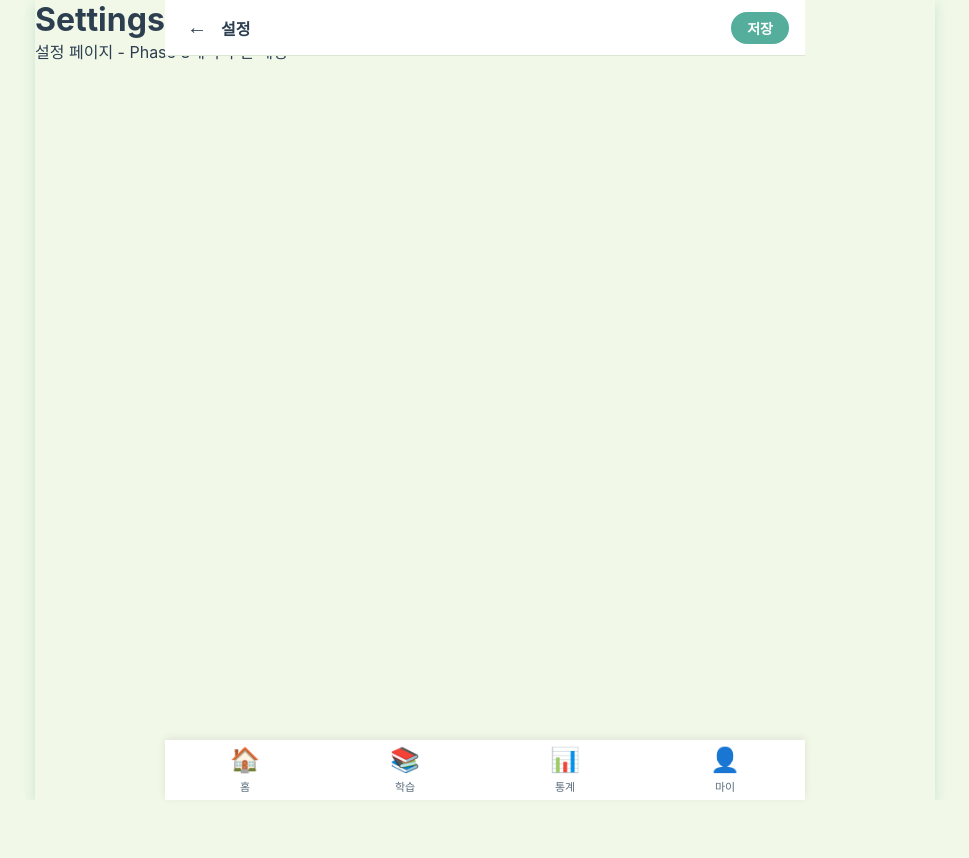
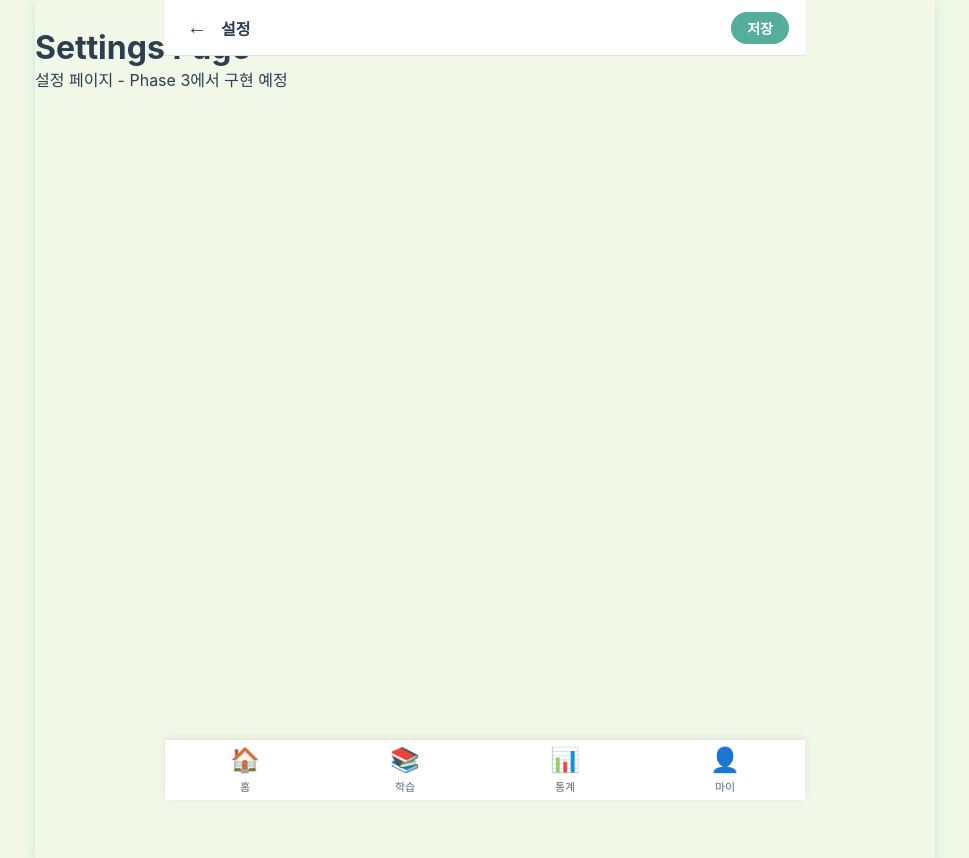
Before and after one commit to jishuya/talk100, a React (Vite) app in the folder frontend/: page /settings in a window 1280 px wide. Shown: the whole page, without its empty margins (155-1124 px from the left). Before the commit the page ends 800 px from the top, so only its background shows below. Built offline with nearby package versions, Linux system fonts and the light colour scheme; no server answers.

Commit message:
🎨 [style] Adjust MainContent for navigation

```diff
--- a/frontend/src/components/layout/BottomNavigation.jsx
+++ b/frontend/src/components/layout/BottomNavigation.jsx
@@ -16,7 +16,7 @@ const BottomNavigation = () => {
       path: '/quiz',
       icon: '📚',
       label: '학습',
-      isActive: location.pathname.startsWith('/quiz'),
+      isActive: location.pathname.startsWith('/quiz'),  // /quiz/daily, /quiz/review 허용
     },
     {
       path: '/status',
--- a/frontend/src/styles/globals.css
+++ b/frontend/src/styles/globals.css
@@ -319,6 +319,12 @@ body {
   font-weight: 500;
 }
 
+/* Main Content 영역 - 헤더 높이만큼 상단 패딩 */
+.main-content {
+  padding-top: calc(var(--header-height) / 2);
+  padding-bottom: calc(var(--bottom-nav-height) /2);
+}
+
 /* HomePage 컴포넌트 스타일 */
 .character-section {
   padding: 20px 16px;
@@ -503,6 +509,15 @@ body {
   background: linear-gradient(90deg, var(--primary-light), var(--primary-color));
 }
 
+/* 다크 테마 - 퀴즈 카드 색상 */
+[data-theme="dark"] .quiz-personal .quiz-card {
+  background: #1E293B; /* 어두운 회색 */
+}
+
+[data-theme="dark"] .quiz-category .quiz-card {
+  background: #374151; /* 밝은 회색 */
+}
+
 .history-card {
   background: var(--white);
   border-radius: var(--radius);
```
